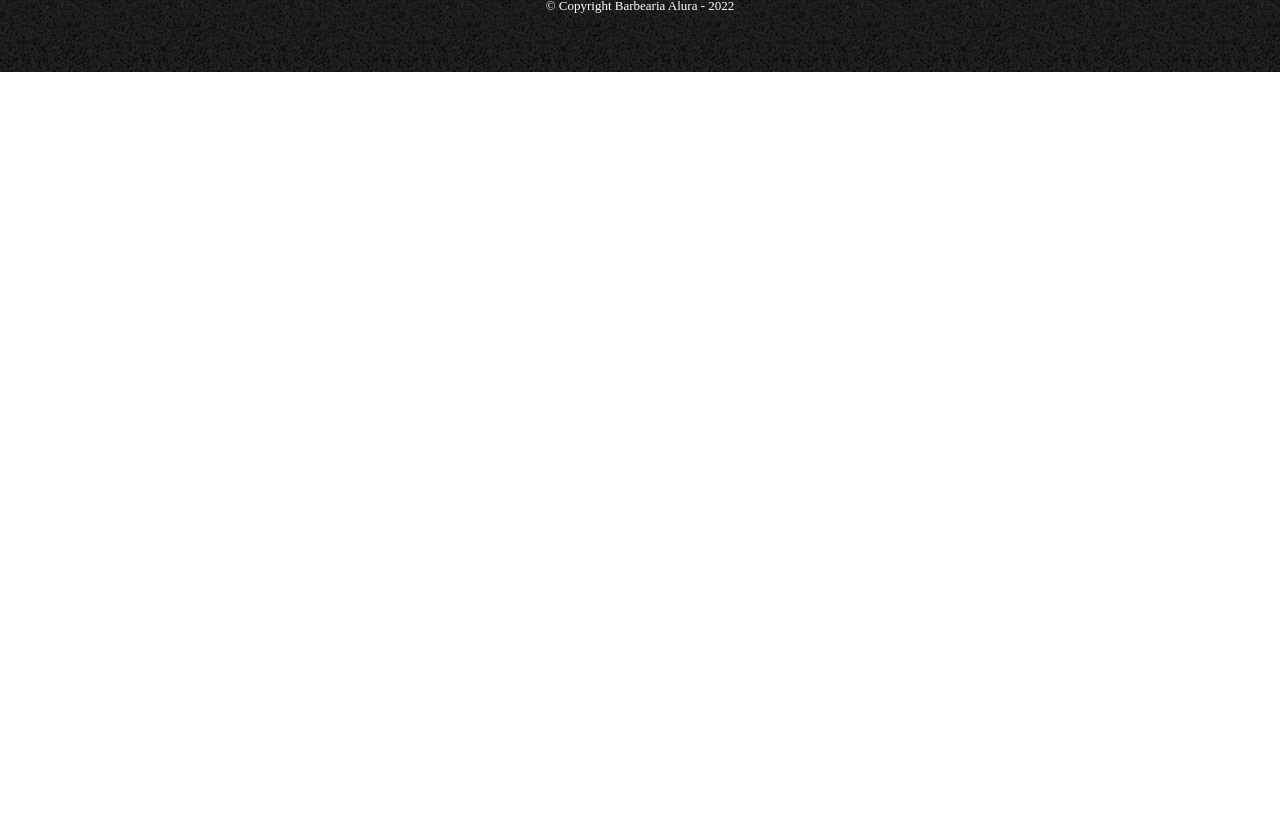
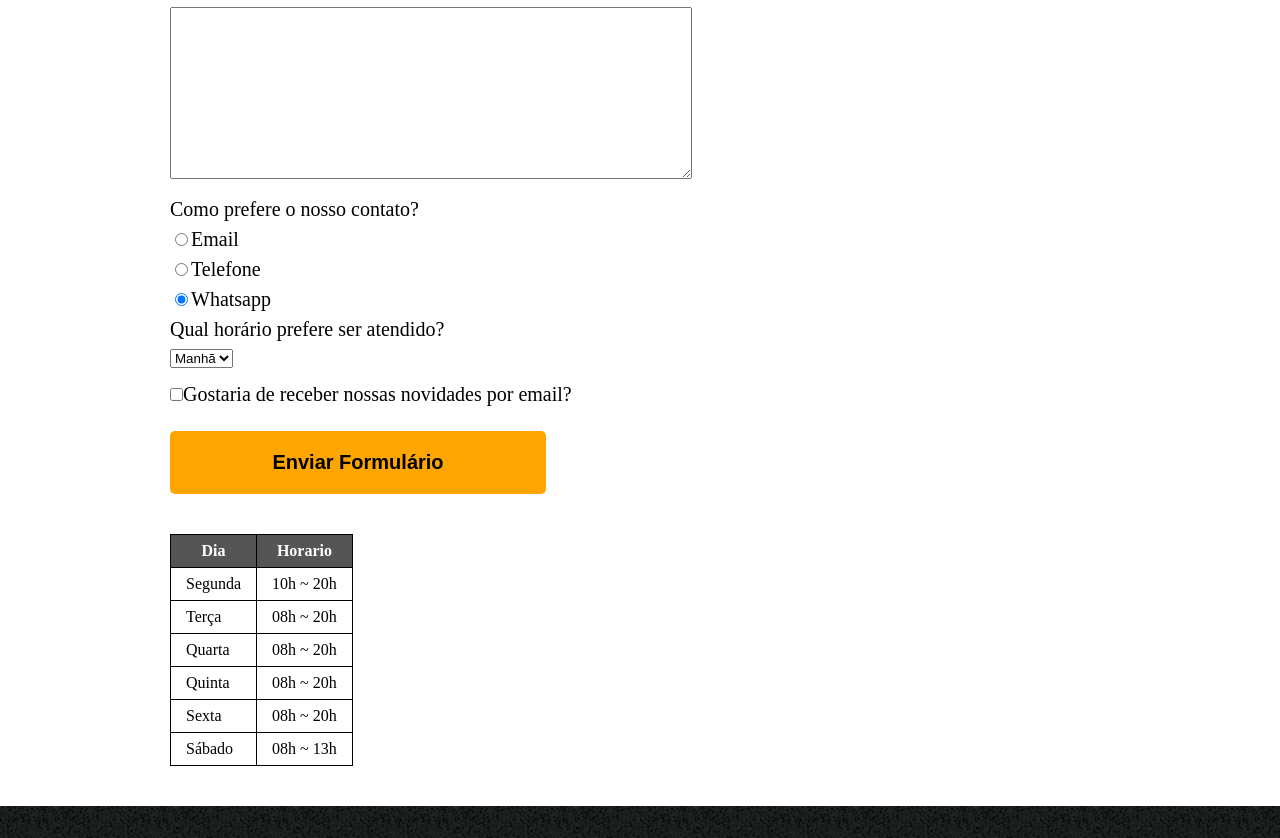
Before and after one commit to gabrielkaique2/HTML-CSS-estudos, a plain HTML site: page contato.html in a window 1280 px wide. Shown: the part 623-1461 px from the top of the page. Before the commit the page ends 800 px from the top, so only its background shows below. Drawn offline with Linux system fonts and the light colour scheme.

Commit message:
Criando página contato e alterando o style do css

```diff
--- a/contato.html
+++ b/contato.html
@@ -21,9 +21,92 @@
                 </nav>
             </div>
         </header>
-        <main>Olá mundo</main>
+        <main>
+            <form>
+                <label for="nomesobrenome">Nome e Sobrenome</label>
+                <input type="text" id="nomesobrenome" class="input-padrao" required>
+
+                <label for="email">Email</label>
+                <input type="email" id="email" class="input-padrao" required placeholder="seuemail@dominio.com">
+
+                <label for="telefone">Telefone</label>
+                <input type="tel" id="telefone" class="input-padrao" required placeholder="(xx) xxxxx-xxxx">
+
+                <label for="mensagem">Mensagem</label>
+                <textarea id="mensagem" cols="70" rows="10" class="input-padrao" required></textarea>
+
+                <fieldset>
+
+                    <legend>Como prefere o nosso contato?</legend>
+
+                    <label for="radio-email"><input name="contato" type="radio" id="radio-email" value="Email">Email</label>
+                    <label for="radio-telefone"><input name="contato" type="radio" id="radio-telefone" value="Telefone">Telefone</label>
+                    <label for="radio-whatsapp"><input name="contato" type="radio" id="radio-whatsapp" value="Whatsapp" checked>Whatsapp</label>
+
+                </fieldset>
+
+                <fieldset>
+
+                    <legend>Qual horário prefere ser atendido?</legend>
+                    <select>
+                        <option>Manhã</option>
+                        <option>Tarde</option>
+                        <Option>Noite</Option>
+                    </select>
+
+                </fieldset>
+
+                <label for="checkbox-email"><input type="checkbox" id="checkbox-email" class="checkbox">Gostaria de receber nossas novidades por email?</label>
+
+                <input type="submit" value="Enviar Formulário" class="formulario">
+            </form>
+
+            <table>
+                <thead>
+                    <tr>
+                        <th>Dia</th>
+                        <th>Horario</th>
+                    </tr>
+                </thead>
+
+                <tbody>
+                    <tr>
+                        <td>Segunda</td>
+                        <td>10h ~ 20h</td>
+                    </tr>
+
+                    <tr>
+                        <td>Terça</td>
+                        <td>08h ~ 20h</td>
+                    </tr>
+
+                    <tr>
+                        <td>Quarta</td>
+                        <td>08h ~ 20h</td>
+                    </tr>
+
+                    <tr>
+                        <td>Quinta</td>
+                        <td>08h ~ 20h</td>
+                    </tr>
+
+                    <tr>
+                        <td>Sexta</td>
+                        <td>08h ~ 20h</td>
+                    </tr>
+
+                    <tr>
+
+                        <td>Sábado</td>
+                        <td>08h ~ 13h</td>
+
+                    </tr>
+                </tbody>
+            </table>
+
+        </main>
         <footer>
-            <img src="logo-branco.png" alt="logo branco da barbearia">
+            <img src="logo-branco.png" alt="logo branco da barbearia alura">
             <p class="copyright">&copy; Copyright Barbearia Alura - 2022</p>
         </footer>
     </body>
--- a/style.css
+++ b/style.css
@@ -92,3 +92,62 @@ footer{
     margin: 20px;
 
 }
+
+main {
+    width: 940px;
+    margin: 0 auto;
+}
+
+form{
+    margin: 40px 0;
+}
+
+form label, form legend{
+    display:block;
+    font-size: 20px;
+    margin: 0 0 10px;
+}
+
+.input-padrao{
+    display: block;
+    margin: 0 0 20px;
+    padding: 10px 25px;
+    width: 50%;
+}
+
+.checkbox{
+    margin: 20px 0;
+}
+
+.formulario{
+    width: 40%;
+    padding: 20px 0;
+    background: orange;
+    font-weight: bold;
+    font-size: 20px;
+    border: none;
+    border-radius: 5px;
+    cursor: pointer;
+    transition: 1s all;
+}
+
+.formulario:hover{
+    background-color: darkred;
+    color: whitesmoke;
+    transform: scale(1.2);
+}
+
+table{
+    margin: 20px 0px 40px;
+}
+
+thead{
+    background: #555555;
+    color: white;
+    font-weight: bold;
+}
+
+td, th{
+    border: 1px solid #000000;
+    padding: 8px 15px;
+}
```
Also changed, not shown: produtos.html (+1 -1 lines).
